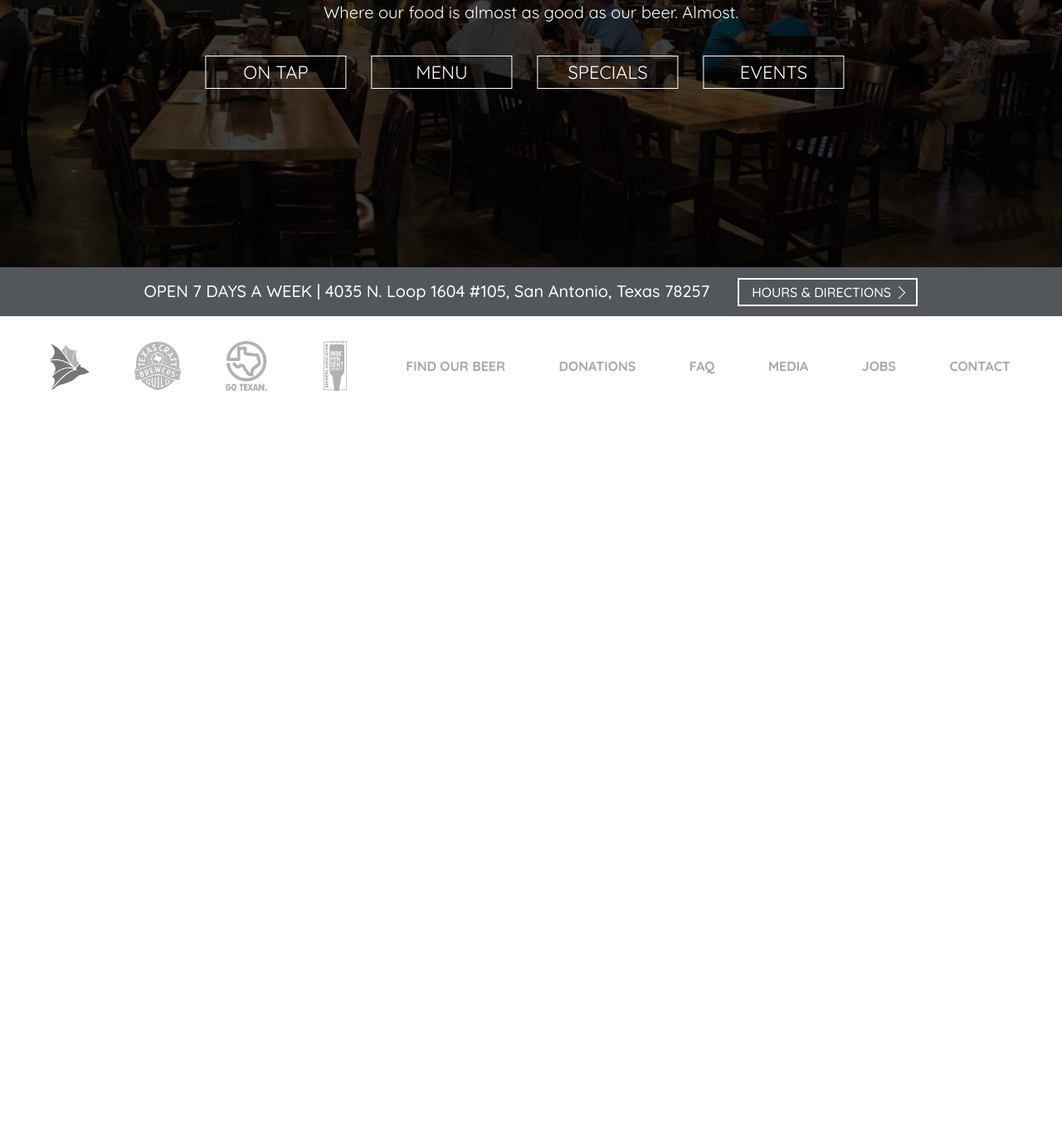
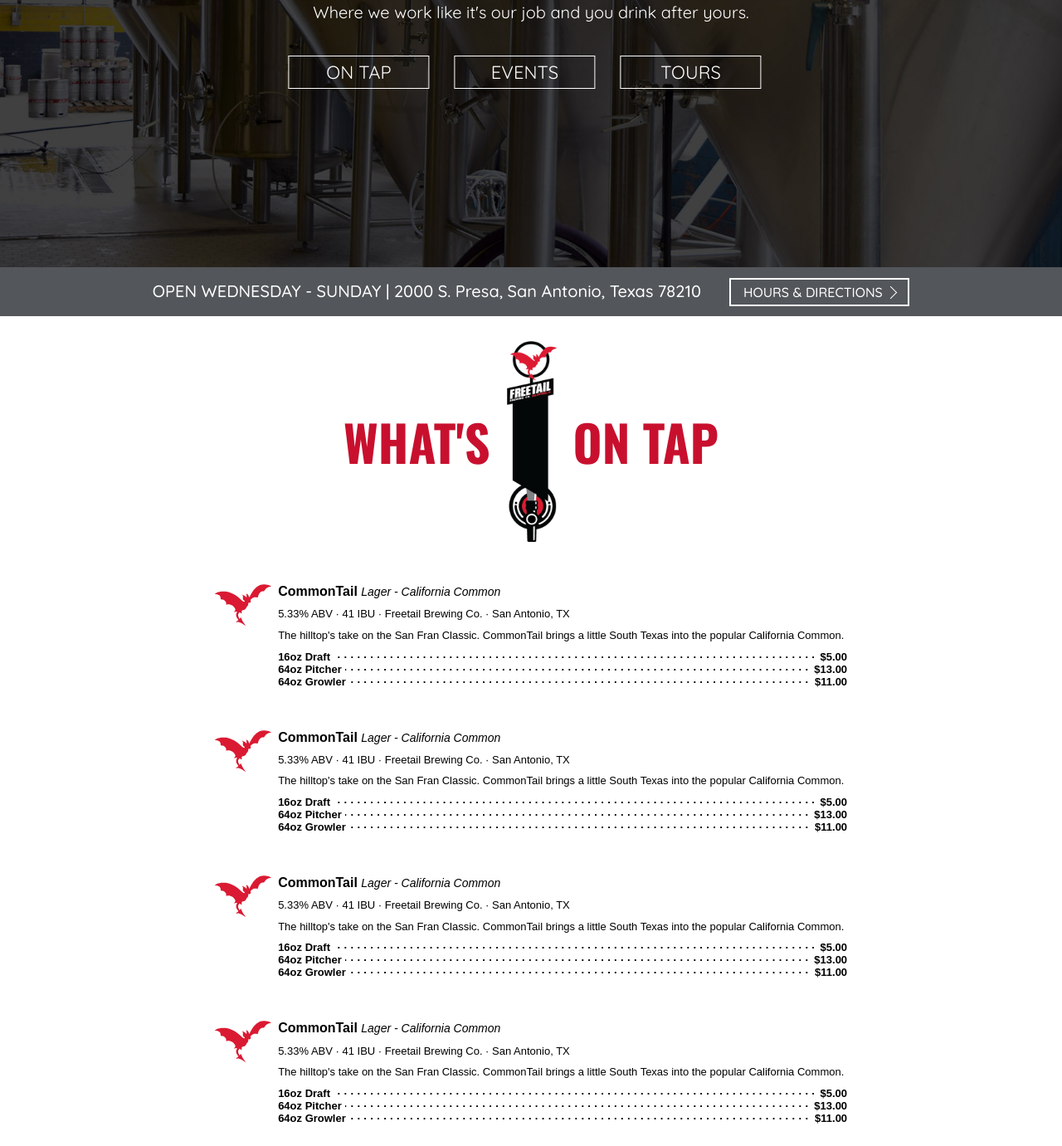
Before and after one commit to joshrod/freetail, a website: page src/taproom.html in a window 1280 px wide. Shown: the part 419-1800 px from the top of the page at 83% size. Before the commit the page ends 920 px from the top, so only its background shows below. Drawn offline with nearby package versions, Linux system fonts and the light colour scheme; a script that the page names is missing.

Commit message:
Events section in Taproom started.

```diff
--- a/src/scss/main.scss
+++ b/src/scss/main.scss
@@ -11,7 +11,7 @@
 @import "components/core";
 @import "components/beer-carousel";
 @import "components/untappd";
-@import 'components/specials';
+@import "components/specials";
 
 @import "layout/navigation";
 @import "layout/footer";
@@ -19,3 +19,4 @@
 @import "pages/home";
 @import "pages/brews";
 @import "pages/brewpub";
+@import "pages/taproom";
--- /dev/null
+++ b/src/scss/pages/_taproom.scss
@@ -0,0 +1,5 @@
+.taproom-body {
+	.hero {
+		background-image: url("../../../img/taproom-hero.jpg");
+	}
+}
--- a/src/taproom.html
+++ b/src/taproom.html
@@ -32,7 +32,7 @@
 		<meta name="msapplication-TileColor" content="#b91d47" />
 		<meta name="theme-color" content="#ffffff" />
 	</head>
-	<body class="brewpub-body">
+	<body class="taproom-body">
 		<nav class="main-nav">
 			<div class="social-media">
 				<div class="sm-container">
@@ -59,9 +59,9 @@
 		</nav>
 		<section class="hero">
 			<div class="centered-copy">
-				<h1 class="hero-heading">Brew Pub</h1>
+				<h1 class="hero-heading">Tap Room</h1>
 				<p>
-					Where our food is almost as good as our beer. Almost.
+					Where we work like it's our job and you drink after yours.
 				</p>
 				<div class="button-row">
 					<div class="grunge-button--red">
@@ -71,34 +71,134 @@
 					</div>
 					<div class="grunge-button--red">
 						<a href="#0">
-							MENU
+							EVENTS
 						</a>
 					</div>
 					<div class="grunge-button--red">
 						<a href="#0">
-							SPECIALS
-						</a>
-					</div>
-					<div class="grunge-button--red">
-						<a href="#0">
-							EVENTS
+							TOURS
 						</a>
 					</div>
 				</div>
 			</div>
 			<div class="address-bar">
 				<p>
-					<span class="uppercase-schedule">Open 7 Days A Week</span> | 4035 N.
-					Loop 1604 #105, San Antonio, Texas 78257
+					<span class="uppercase-schedule">Open Wednesday - Sunday</span> | 2000
+					S. Presa, San Antonio, Texas 78210
 				</p>
 				<a href="#0" class="details-button">
 					Hours & Directions
 					<span class="right-arrow"></span>
 				</a>
 			</div>
-        </section>
-
-        <footer>
+		</section>
+		<section class="untappd">
+			<div class="untappd-heading">
+				<h1>What's</h1>
+				<div class="freetail-tap">
+					<img src="/img/handle.png" alt="Freetail Tap Handle" />
+				</div>
+				<h1>On Tap</h1>
+			</div>
+			<div class="untappd-listing">
+				<div class="untappd-item">
+					<div class="untappd-logo">
+						<img src="/img/logo-bat.svg" alt="Freetail Logo" />
+					</div>
+					<div class="untappd-info">
+						<h3>
+							CommonTail <span class="italics">Lager - California Common</span>
+						</h3>
+						<p class="untappd-details">
+							5.33% ABV · 41 IBU · Freetail Brewing Co. · San Antonio, TX
+						</p>
+						<p class="untappd-description">
+							The hilltop's take on the San Fran Classic. CommonTail brings a
+							little South Texas into the popular California Common.
+						</p>
+						<ul class="untappd-prices">
+							<li><span>16oz Draft</span><span>$5.00</span></li>
+							<li><span>64oz Pitcher</span><span>$13.00</span></li>
+							<li><span>64oz Growler</span><span>$11.00</span></li>
+						</ul>
+					</div>
+				</div>
+				<div class="untappd-item">
+					<div class="untappd-logo">
+						<img src="/img/logo-bat.svg" alt="Freetail Logo" />
+					</div>
+					<div class="untappd-info">
+						<h3>
+							CommonTail <span class="italics">Lager - California Common</span>
+						</h3>
+						<p class="untappd-details">
+							5.33% ABV · 41 IBU · Freetail Brewing Co. · San Antonio, TX
+						</p>
+						<p class="untappd-description">
+							The hilltop's take on the San Fran Classic. CommonTail brings a
+							little South Texas into the popular California Common.
+						</p>
+						<ul class="untappd-prices">
+							<li><span>16oz Draft</span><span>$5.00</span></li>
+							<li><span>64oz Pitcher</span><span>$13.00</span></li>
+							<li><span>64oz Growler</span><span>$11.00</span></li>
+						</ul>
+					</div>
+				</div>
+				<div class="untappd-item">
+					<div class="untappd-logo">
+						<img src="/img/logo-bat.svg" alt="Freetail Logo" />
+					</div>
+					<div class="untappd-info">
+						<h3>
+							CommonTail <span class="italics">Lager - California Common</span>
+						</h3>
+						<p class="untappd-details">
+							5.33% ABV · 41 IBU · Freetail Brewing Co. · San Antonio, TX
+						</p>
+						<p class="untappd-description">
+							The hilltop's take on the San Fran Classic. CommonTail brings a
+							little South Texas into the popular California Common.
+						</p>
+						<ul class="untappd-prices">
+							<li><span>16oz Draft</span><span>$5.00</span></li>
+							<li><span>64oz Pitcher</span><span>$13.00</span></li>
+							<li><span>64oz Growler</span><span>$11.00</span></li>
+						</ul>
+					</div>
+				</div>
+				<div class="untappd-item">
+					<div class="untappd-logo">
+						<img src="/img/logo-bat.svg" alt="Freetail Logo" />
+					</div>
+					<div class="untappd-info">
+						<h3>
+							CommonTail <span class="italics">Lager - California Common</span>
+						</h3>
+						<p class="untappd-details">
+							5.33% ABV · 41 IBU · Freetail Brewing Co. · San Antonio, TX
+						</p>
+						<p class="untappd-description">
+							The hilltop's take on the San Fran Classic. CommonTail brings a
+							little South Texas into the popular California Common.
+						</p>
+						<ul class="untappd-prices">
+							<li><span>16oz Draft</span><span>$5.00</span></li>
+							<li><span>64oz Pitcher</span><span>$13.00</span></li>
+							<li><span>64oz Growler</span><span>$11.00</span></li>
+						</ul>
+					</div>
+				</div>
+			</div>
+		</section>
+		<img src="/img/tap-work.jpg" alt="Worker in Freetail Tap Room" />
+		<section class="taproom-events">
+			<h1 class="primary-heading black">Events</h1>
+			<div class="events-carousel">
+				<div class="event-square"></div>
+			</div>
+		</section>
+		<footer>
 			<div class="footer-container">
 				<div class="beer-logos">
 					<div class="beer-logo-container">
```
Also changed, not shown: img/tap-work.jpg (added), img/taproom-hero.jpg (added), src/scss/main.css, 1 other file.
